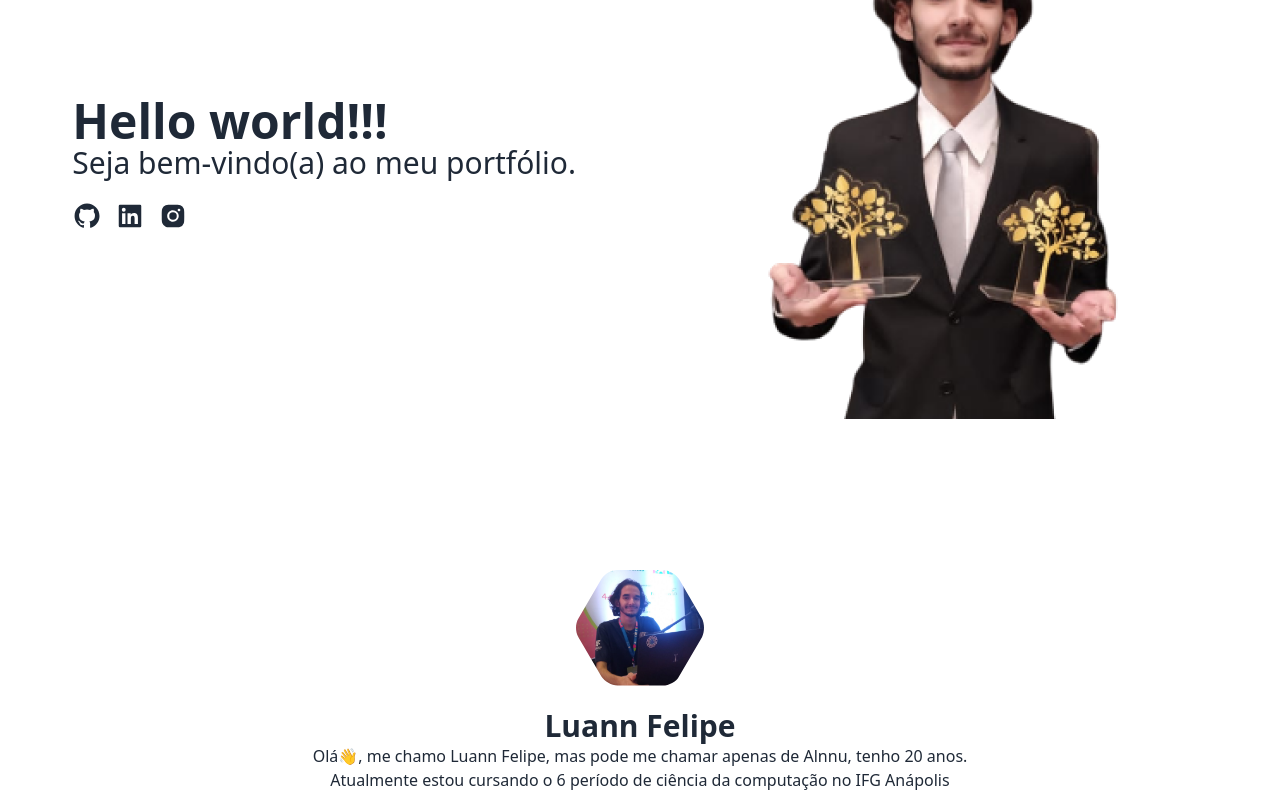
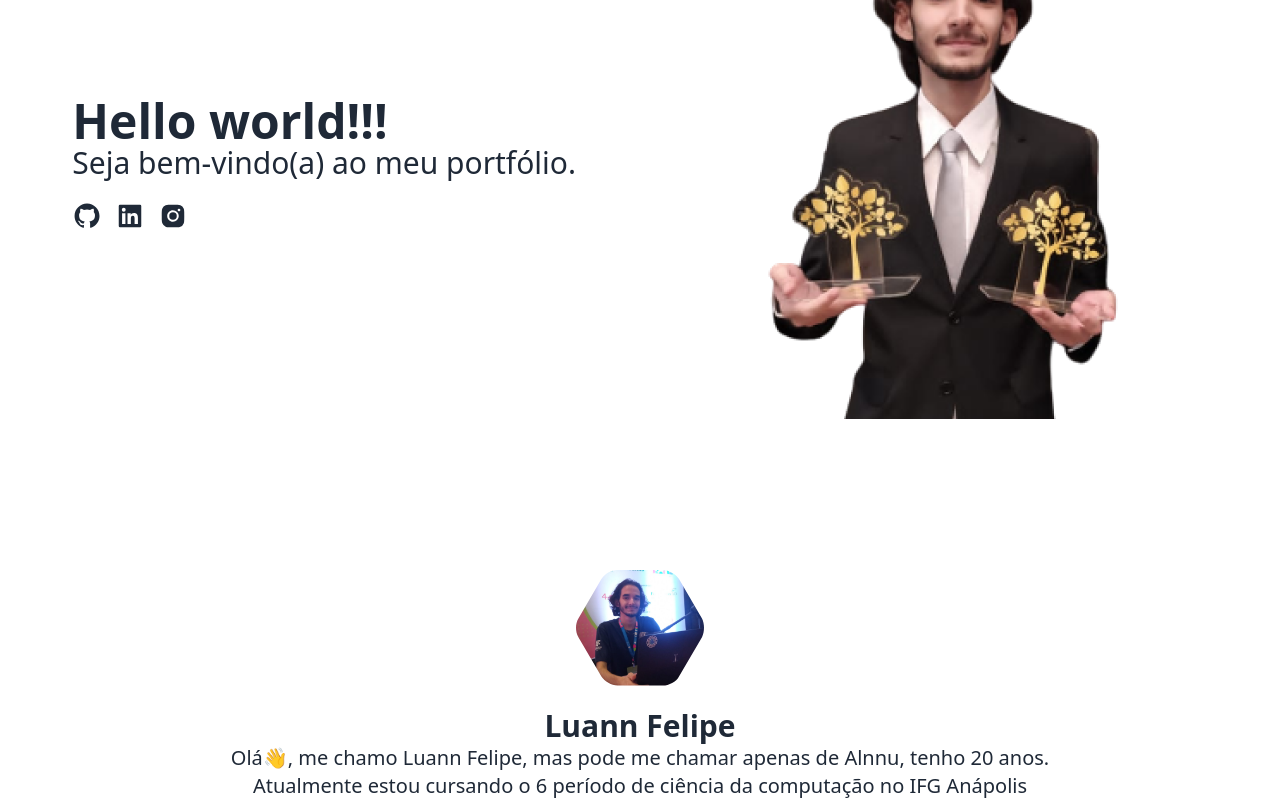
Before and after one commit to alnnu/portfolio, a Next.js app: page / in a window 1280 px wide. Shown: the part 312-1112 px from the top of the page. Built offline with nearby package versions, Linux system fonts and the light colour scheme.

Commit message:
att: componente sobre

```diff
--- /dev/null
+++ b/src/components/home/MinhasTec.tsx
@@ -0,0 +1,7 @@
+export default function MinhasTec() {
+    return (
+        <div>
+
+        </div>
+    )
+}
--- a/src/components/home/Sobre.tsx
+++ b/src/components/home/Sobre.tsx
@@ -1,4 +1,5 @@
 export default function Sobre() {
+    const info: string = "Olá👋, me chamo Luann Felipe, mas pode me chamar apenas de Alnnu, tenho 20 anos. Atualmente estou cursando o 6 período de ciência da computação no IFG Anápolis"
     return (
         <div>
             <div className="flex justify-center">
@@ -10,7 +11,7 @@ export default function Sobre() {
             </div>
             <div className="text-center">
                 <h2 className="text-3xl font-bold mt-4">Luann Felipe</h2>
-                <p>Olá👋, me chamo Luann Felipe, mas pode me chamar apenas de Alnnu, tenho 20 anos.<br/> Atualmente estou cursando o 6 período de ciência da computação no IFG Anápolis</p>
+                <p className="text-xl mx-52">{info}</p>
             </div>
         </div>
     )
```
